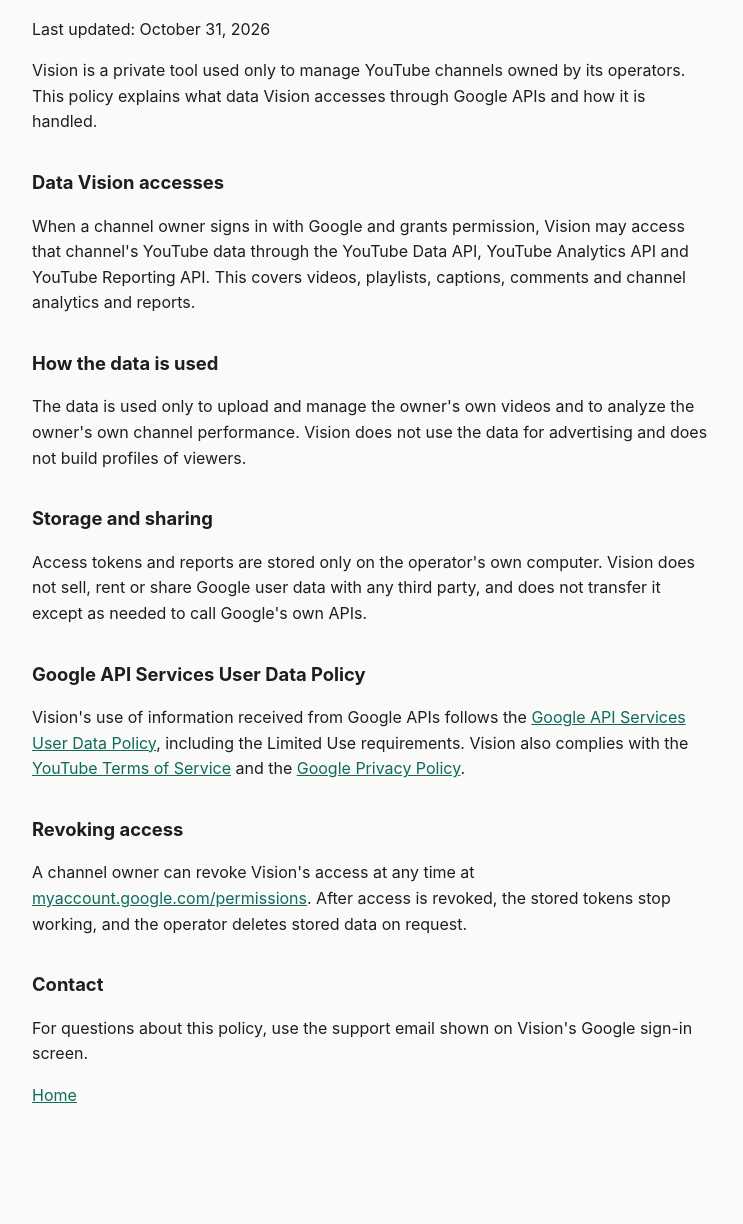
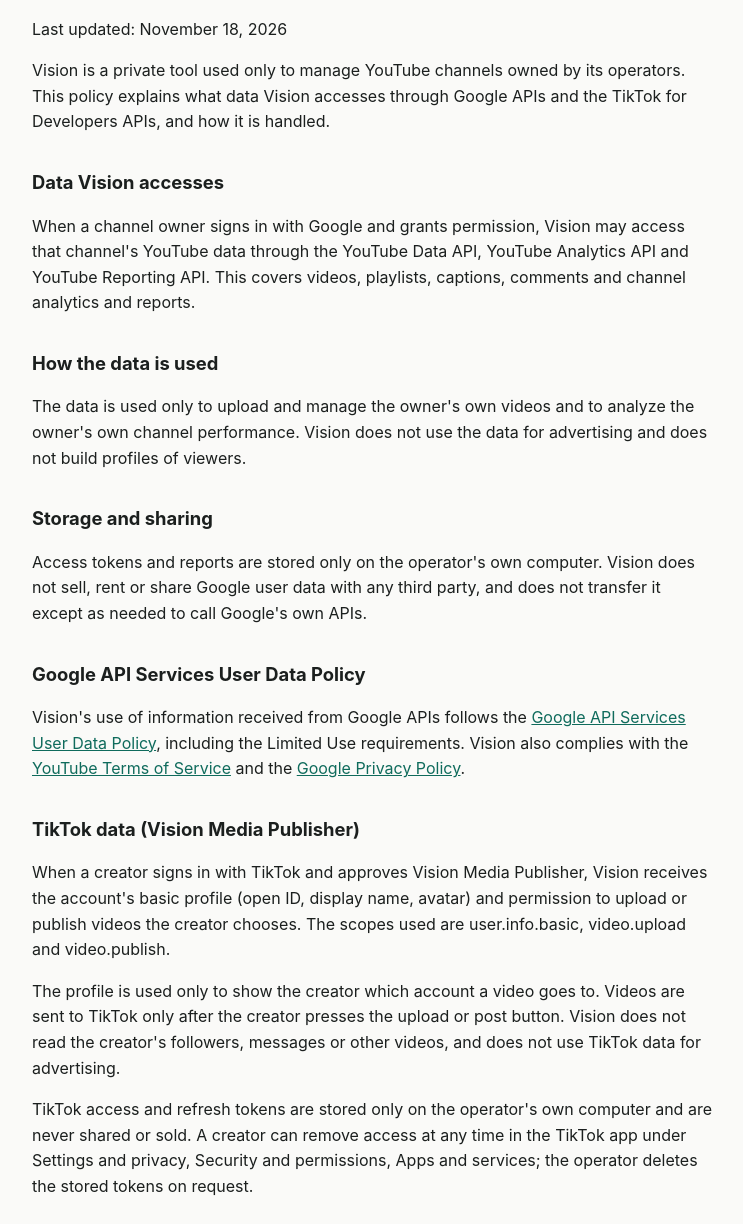
Before and after one commit to luhdossantos579-glitch/vision-app, a plain HTML site: page privacy.html in a window 1280 px wide. Shown: the part 116-1340 px from the top of the page, without its empty margins (268-1011 px from the left). Before the commit the page ends 1289 px from the top, so only its background shows below. Drawn offline with Linux system fonts and the light colour scheme.

Commit message:
Add TikTok (Vision Media Publisher) sections to home, privacy and terms

```diff
--- a/privacy.html
+++ b/privacy.html
@@ -12,8 +12,8 @@
 </head>
 <body>
 <h1>Privacy Policy</h1>
-<p>Last updated: October 31, 2026</p>
-<p>Vision is a private tool used only to manage YouTube channels owned by its operators. This policy explains what data Vision accesses through Google APIs and how it is handled.</p>
+<p>Last updated: November 18, 2026</p>
+<p>Vision is a private tool used only to manage YouTube channels owned by its operators. This policy explains what data Vision accesses through Google APIs and the TikTok for Developers APIs, and how it is handled.</p>
 
 <h2>Data Vision accesses</h2>
 <p>When a channel owner signs in with Google and grants permission, Vision may access that channel's YouTube data through the YouTube Data API, YouTube Analytics API and YouTube Reporting API. This covers videos, playlists, captions, comments and channel analytics and reports.</p>
@@ -27,11 +27,16 @@
 <h2>Google API Services User Data Policy</h2>
 <p>Vision's use of information received from Google APIs follows the <a href="https://developers.google.com/terms/api-services-user-data-policy">Google API Services User Data Policy</a>, including the Limited Use requirements. Vision also complies with the <a href="https://www.youtube.com/t/terms">YouTube Terms of Service</a> and the <a href="https://policies.google.com/privacy">Google Privacy Policy</a>.</p>
 
+<h2>TikTok data (Vision Media Publisher)</h2>
+<p>When a creator signs in with TikTok and approves Vision Media Publisher, Vision receives the account's basic profile (open ID, display name, avatar) and permission to upload or publish videos the creator chooses. The scopes used are user.info.basic, video.upload and video.publish.</p>
+<p>The profile is used only to show the creator which account a video goes to. Videos are sent to TikTok only after the creator presses the upload or post button. Vision does not read the creator's followers, messages or other videos, and does not use TikTok data for advertising.</p>
+<p>TikTok access and refresh tokens are stored only on the operator's own computer and are never shared or sold. A creator can remove access at any time in the TikTok app under Settings and privacy, Security and permissions, Apps and services; the operator deletes the stored tokens on request.</p>
+
 <h2>Revoking access</h2>
 <p>A channel owner can revoke Vision's access at any time at <a href="https://myaccount.google.com/permissions">myaccount.google.com/permissions</a>. After access is revoked, the stored tokens stop working, and the operator deletes stored data on request.</p>
 
 <h2>Contact</h2>
-<p>For questions about this policy, use the support email shown on Vision's Google sign-in screen.</p>
+<p>For questions about this policy, email contact@visionmediachannels.com.</p>
 <p><a href="index.html">Home</a></p>
 </body>
 </html>
```
Also changed, not shown: index.html (+2 -0 lines), terms.html (+2 -1 lines).
